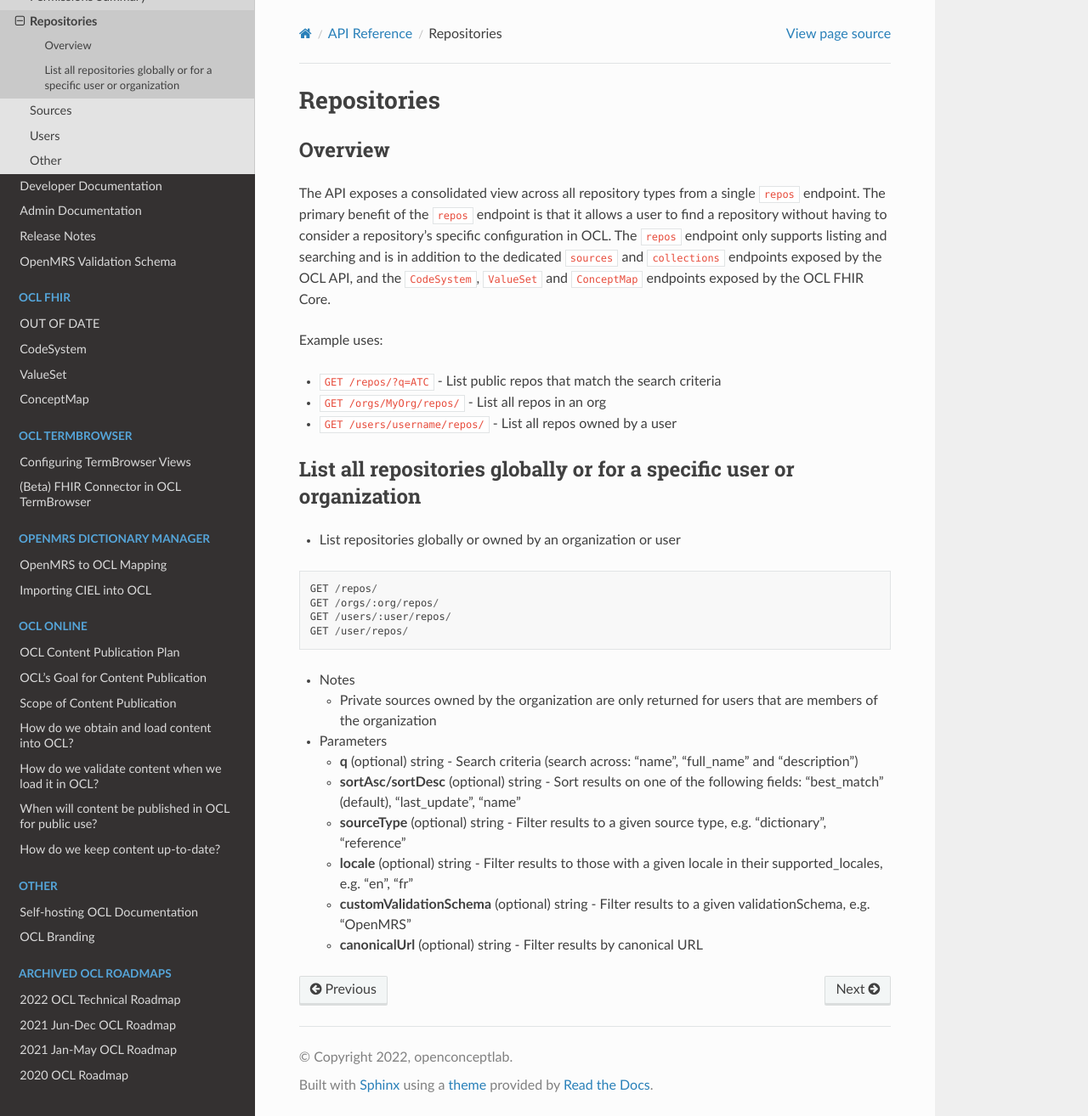
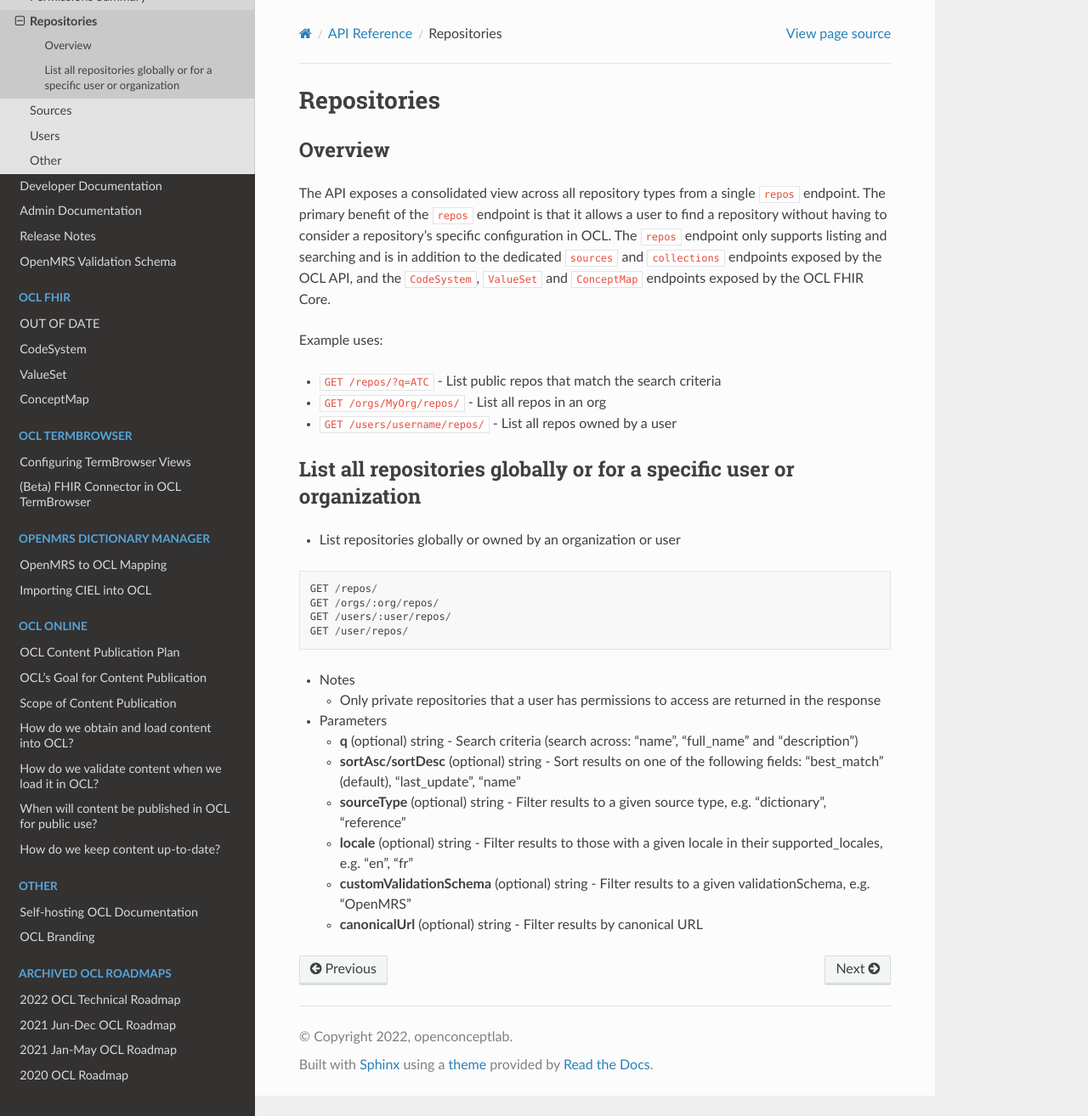
Before and after one commit to OpenConceptLab/ocl-docs, a Sphinx documentation site: the page built from docs/source/oclapi/apireference/repos.md, in a window 1280 px wide and 1314 px high. Shown: the whole window at 85% size. Built offline with Sphinx 7.4.7 and the Read the Docs theme 2.0.0, drawn with Linux system fonts in a browser that asks for light colours.

Commit message:
Update repos.md

````diff
--- a/docs/source/oclapi/apireference/repos.md
+++ b/docs/source/oclapi/apireference/repos.md
@@ -19,7 +19,7 @@ GET /users/:user/repos/
 GET /user/repos/
 ```
 * Notes
-    * Private sources owned by the organization are only returned for users that are members of the organization
+    * Only private repositories that a user has permissions to access are returned in the response
 * Parameters
     * **q** (optional) string - Search criteria (search across: "name", "full_name" and "description")
     * **sortAsc/sortDesc** (optional) string - Sort results on one of the following fields: "best_match" (default), "last_update", "name"
````
